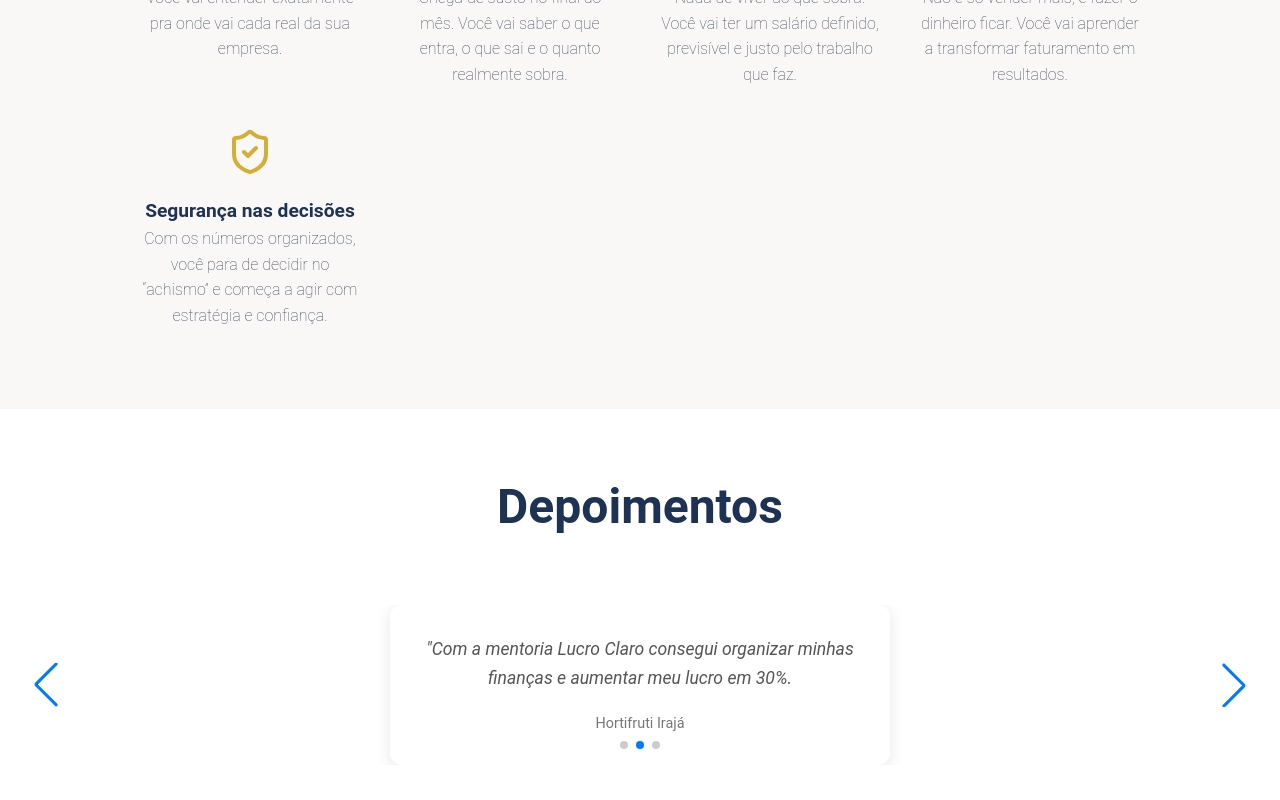
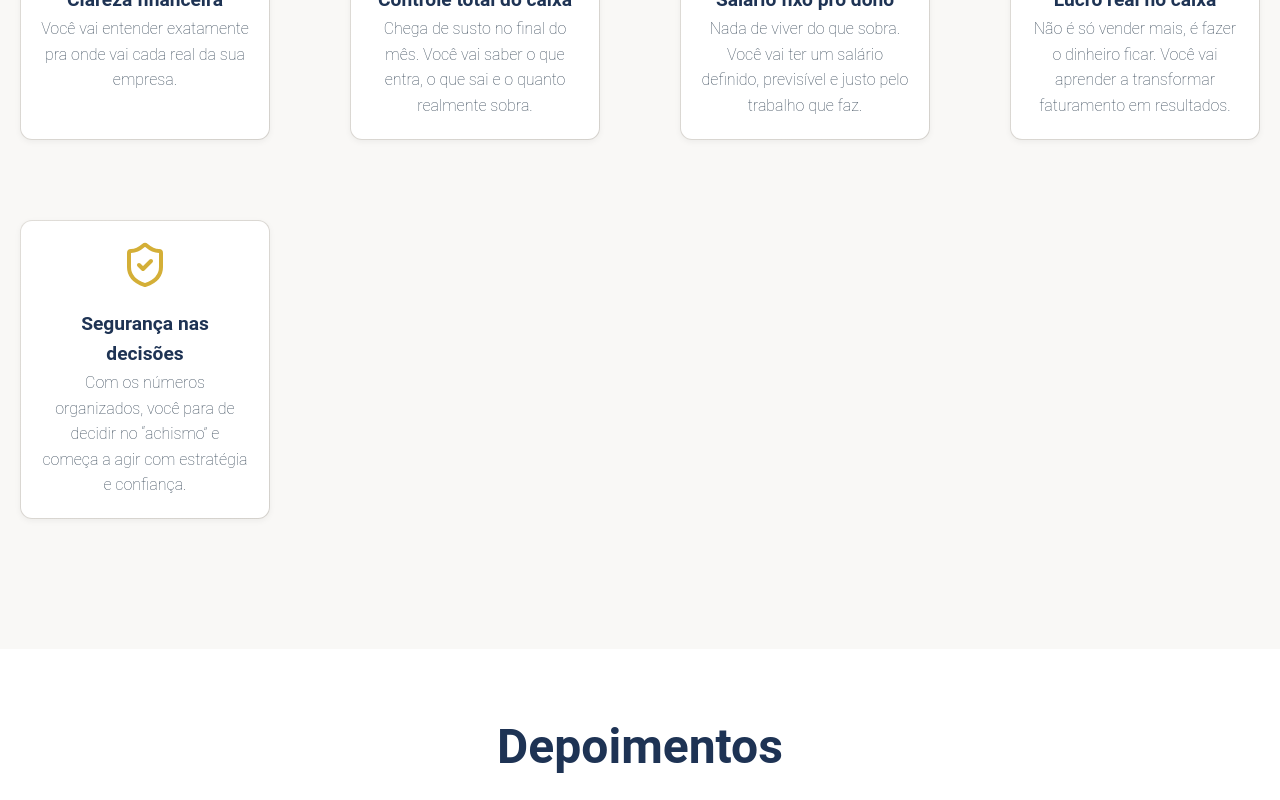
Before and after one commit to MarceloVerissimo/site-cliente-demo, a React (Create React App) app: page / in a window 1280 px wide. Shown: the part 2620-3420 px from the top of the page. Built offline with nearby package versions, Linux system fonts and the light colour scheme.

Commit message:
atualizando css beneficios

```diff
--- a/src/components/Beneficios.css
+++ b/src/components/Beneficios.css
@@ -8,15 +8,16 @@
     font-size: 3rem;
     font-weight: 700;
     color: #1e3354; /* Azul escuro do projeto */
-    margin-bottom: 60px;
+    margin-bottom: 70px;
 }
 
 .beneficios-grid {
     display: grid;
     grid-template-columns: repeat(auto-fit, minmax(220px, 1fr));
-    gap: 40px;
-    max-width: 1000px;
+    gap: 80px;
+    max-width: 1500px;
     margin: 0 auto;
+    margin-bottom: 50px;
 }
 
 .beneficio-item {
@@ -25,6 +26,13 @@
     align-items: center;
     transition: transform 0.3s ease, color 0.3s ease;
     cursor: pointer;
+    border: 1.5px solid transparent;
+    border-radius: 12px;
+    background:
+        linear-gradient(#fff, #fff) padding-box,
+        linear-gradient(135deg, #e0ddd8, #d4d1cc) border-box;
+    padding: 20px;
+    box-shadow: 0 2px 6px rgba(0, 0, 0, 0.05);
 }
 
 .beneficio-item:hover {
--- a/src/components/Depoimentos.jsx
+++ b/src/components/Depoimentos.jsx
@@ -39,10 +39,10 @@
         autoplay= {{ delay: 4000}}
         loop={true}
       >
-        {depoimentos.map((dep, index) => (
-          <SwiperSlide key={index}>
+        {depoimentos.map((dep, id) => (
+          <SwiperSlide key={id}>
             <div className='depoimento-card'>
-              <p>"{dep.texto}</p>
+              <p>{dep.texto}</p>
               <h4>{dep.nome}</h4>
               <span>{dep.loja}</span>
             </div>
```
